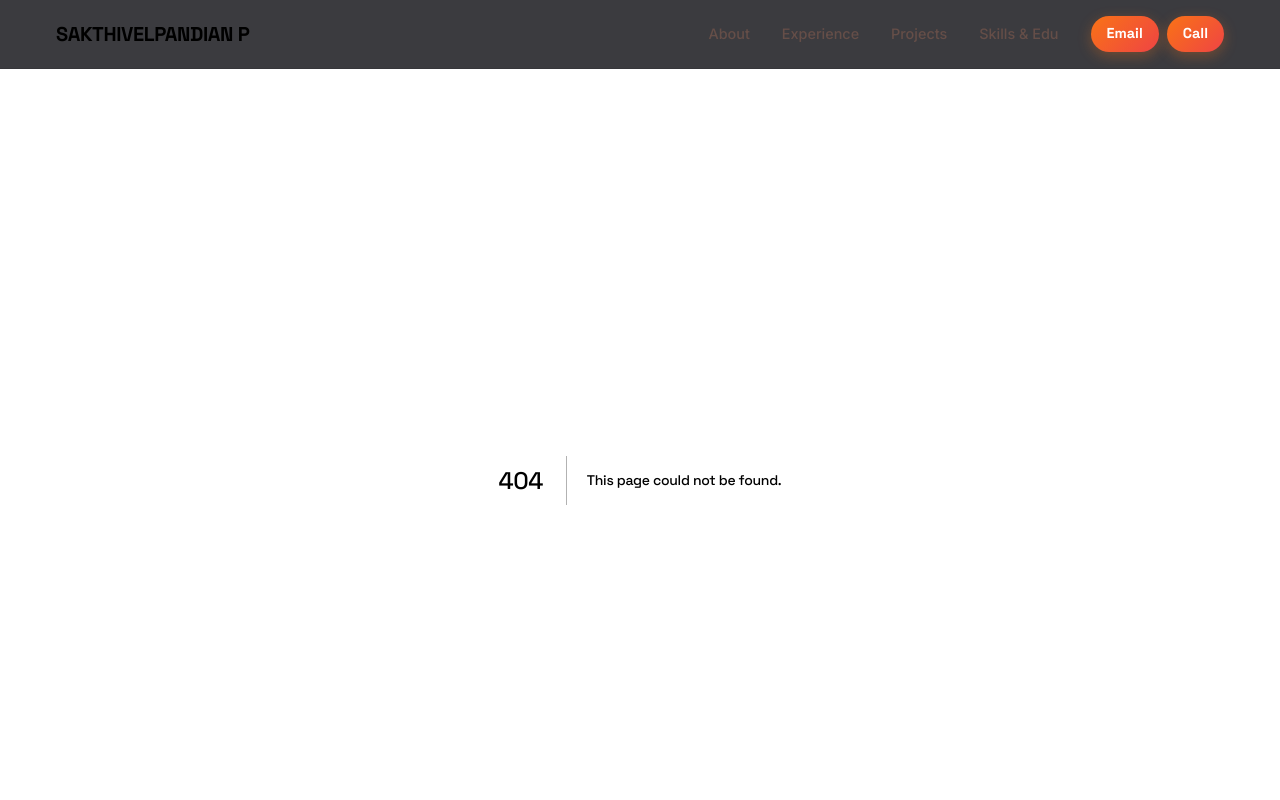
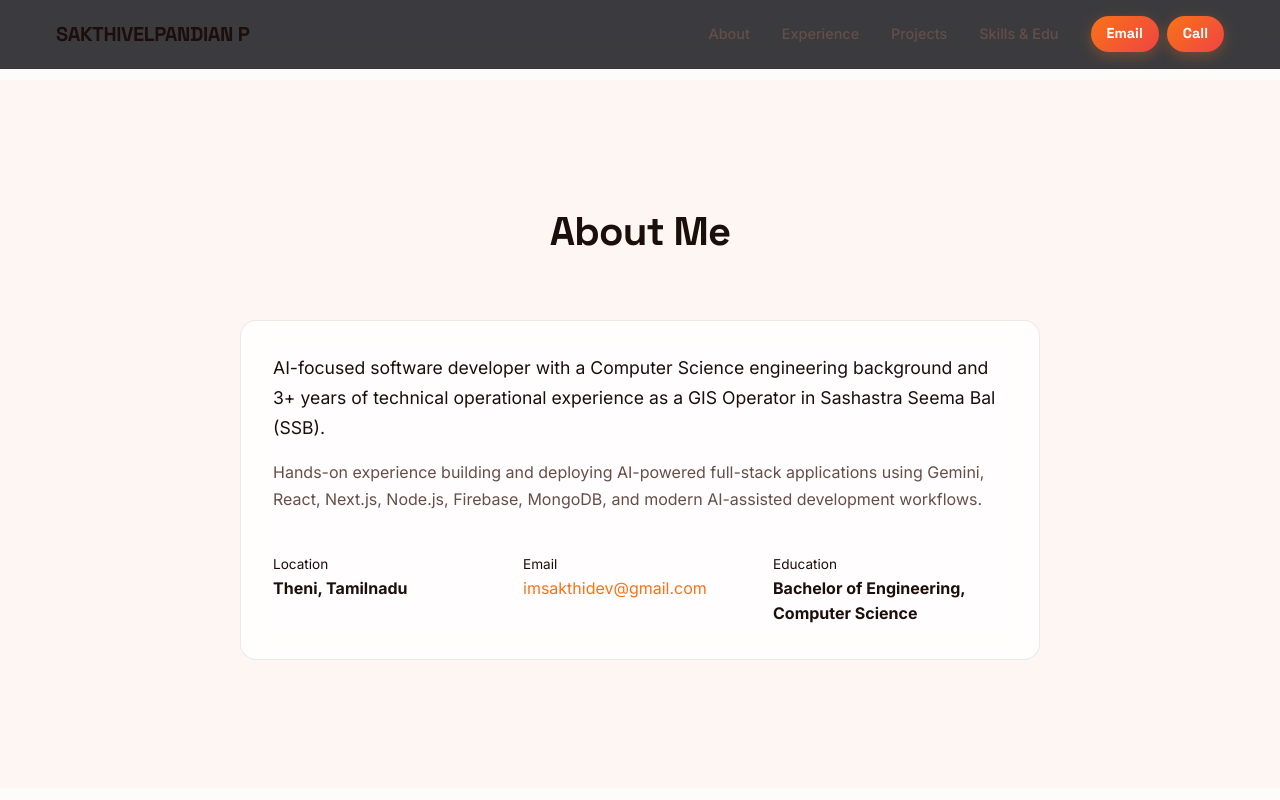
Before and after one commit to imsakthidev/my-portfolio, a Next.js app: page /about in a window 1280 px wide. Before the commit this address had no page. Shown: the top 800 px of the page. Built offline with nearby package versions, Linux system fonts and the light colour scheme.

Commit message:
Fix missing about/page.tsx module component for Next.js build

```diff
--- /dev/null
+++ b/src/app/about/page.tsx
@@ -0,0 +1,37 @@
+import styles from '@/app/page.module.css';
+import { portfolioData } from '@/data/portfolio';
+
+export default function About() {
+  const { about, education } = portfolioData;
+
+  return (
+    <section id="about" className="section" style={{ background: 'var(--bg-secondary)' }}>
+      <div className="container">
+        <h2 className={styles.sectionTitle}>{about.title}</h2>
+        <div className={`glass-card ${styles.card}`} style={{ maxWidth: '800px', margin: '0 auto' }}>
+          <p style={{ color: 'var(--text-primary)', fontSize: '1.1rem', lineHeight: '1.7', marginBottom: '1rem' }}>
+            {about.description1}
+          </p>
+          <p style={{ color: 'var(--text-secondary)', fontSize: '1rem', lineHeight: '1.7', marginBottom: '1.5rem' }}>
+            {about.description2}
+          </p>
+
+          <div style={{ display: 'grid', gridTemplateColumns: 'repeat(auto-fit, minmax(200px, 1fr))', gap: '1rem', paddingTop: '1rem', borderTop: '1px solid rgba(255, 255, 255, 0.1)' }}>
+            <div>
+              <span style={{ color: 'var(--text-muted)', fontSize: '0.85rem', display: 'block' }}>Location</span>
+              <strong style={{ color: 'var(--text-primary)' }}>{about.location}</strong>
+            </div>
+            <div>
+              <span style={{ color: 'var(--text-muted)', fontSize: '0.85rem', display: 'block' }}>Email</span>
+              <a href={`mailto:${about.email}`} style={{ color: 'var(--accent-primary)', textDecoration: 'none' }}>{about.email}</a>
+            </div>
+            <div>
+              <span style={{ color: 'var(--text-muted)', fontSize: '0.85rem', display: 'block' }}>Education</span>
+              <strong style={{ color: 'var(--text-primary)' }}>{education.degree}</strong>
+            </div>
+          </div>
+        </div>
+      </div>
+    </section>
+  );
+}
```
